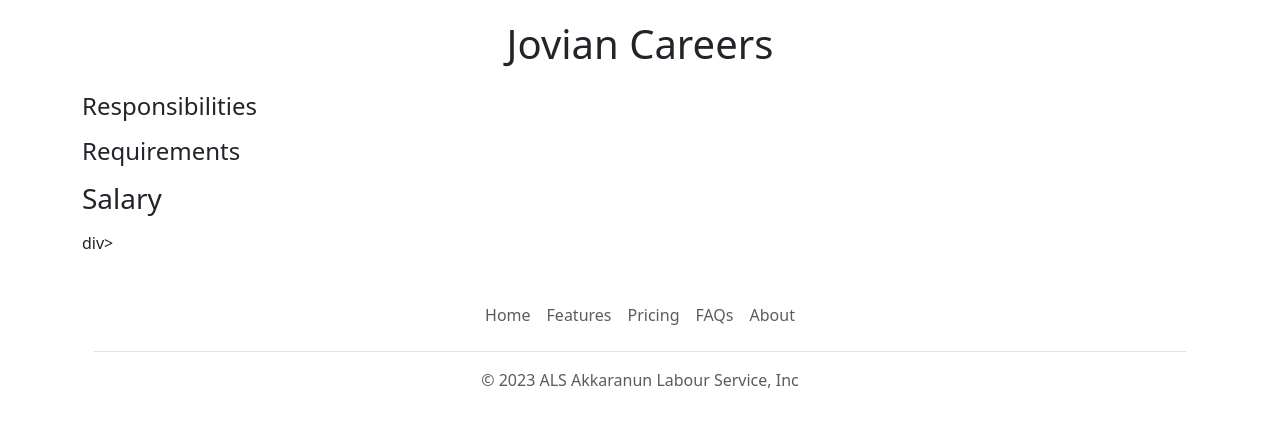
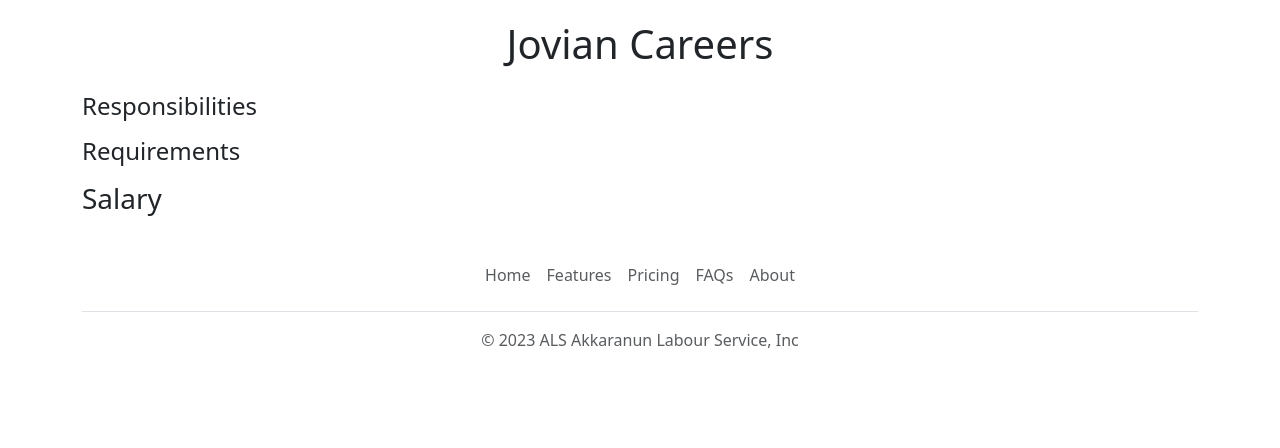
Before and after one commit to suvijakCreation/JovianCareerWebsiteV2, a Flask app: template templates/jobpage.html in a window 1280 px wide. Shown: the part 360-808 px from the top of the page. After the commit the page ends 708 px from the top, so only its background shows below. Run offline with Flask 3, Linux system fonts and the light colour scheme; the template is opened without the code that fills it, so the values that code supplies are empty.

Commit message:
edit a little thing in jobpage.html

```diff
--- a/templates/jobpage.html
+++ b/templates/jobpage.html
@@ -29,7 +29,7 @@
       <!-- <p>{{job.requirements}}</p> -->
       <h3>Salary</h3>
       <p>{{job.currency}}{{job.salary}}</p>
-      div>
+    </div>
     {% include 'footer.html'%}
   </body>
 </html>
```
